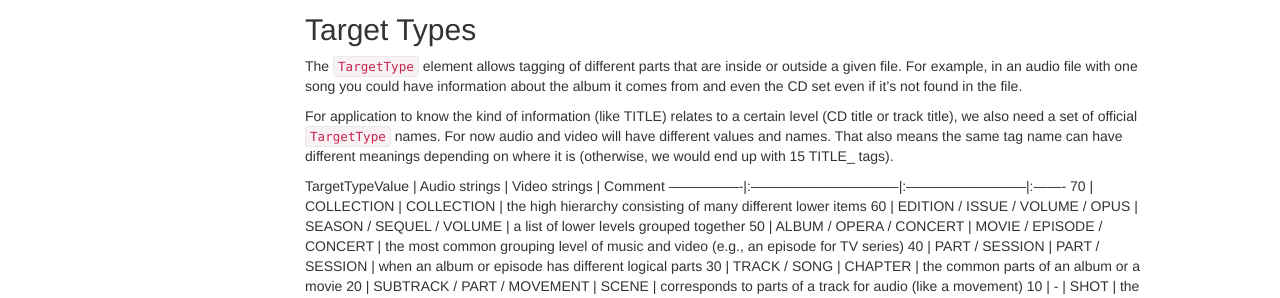
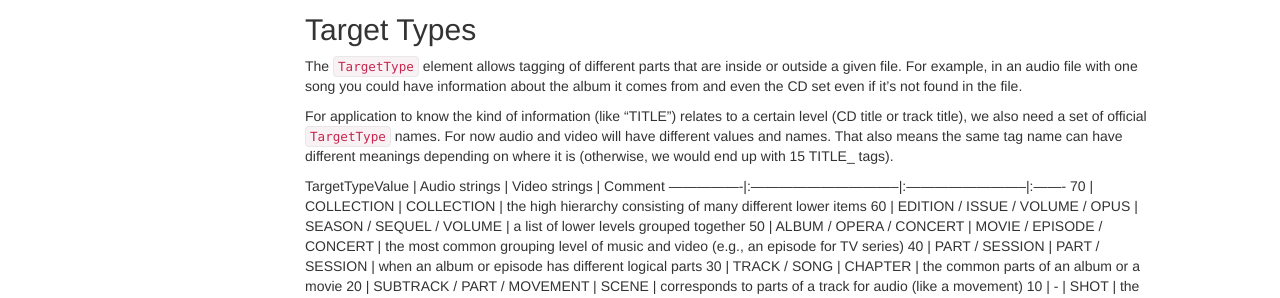
Before and after one commit to ietf-wg-cellar/matroska-specification, a Jekyll site: the page built from tagging.md, in a window 1280 px wide and 900 px high, scrolled down 1915 px. Shown: the part 152-450 px from the top of the window. Built offline with Jekyll 4.4.1, drawn with Linux system fonts in a browser that asks for light colours; our own code applies the rules of GitHub Pages for plain Markdown files.

Commit message:
double quote TagName values

```diff
--- a/tagging.md
+++ b/tagging.md
@@ -122,7 +122,7 @@ The `TargetType` element allows tagging of different parts that are inside or ou
 given file. For example, in an audio file with one song you could have information about
 the album it comes from and even the CD set even if it's not found in the file.
 
-For application to know the kind of information (like TITLE) relates to a certain level
+For application to know the kind of information (like "TITLE") relates to a certain level
 (CD title or track title), we also need a set of official `TargetType` names. For now audio
 and video will have different values and names. That also means the same tag name can
 have different meanings depending on where it is (otherwise, we would end up with 15 TITLE_ tags).
```
